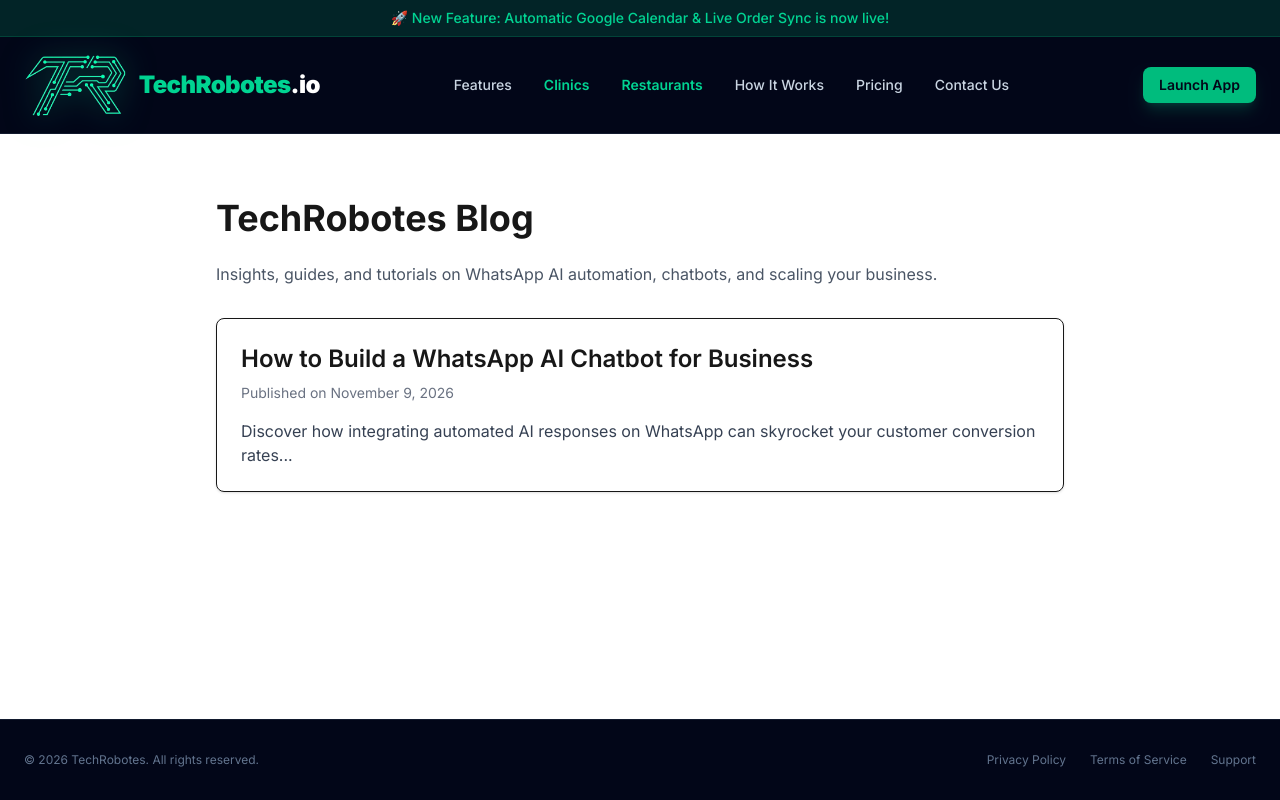
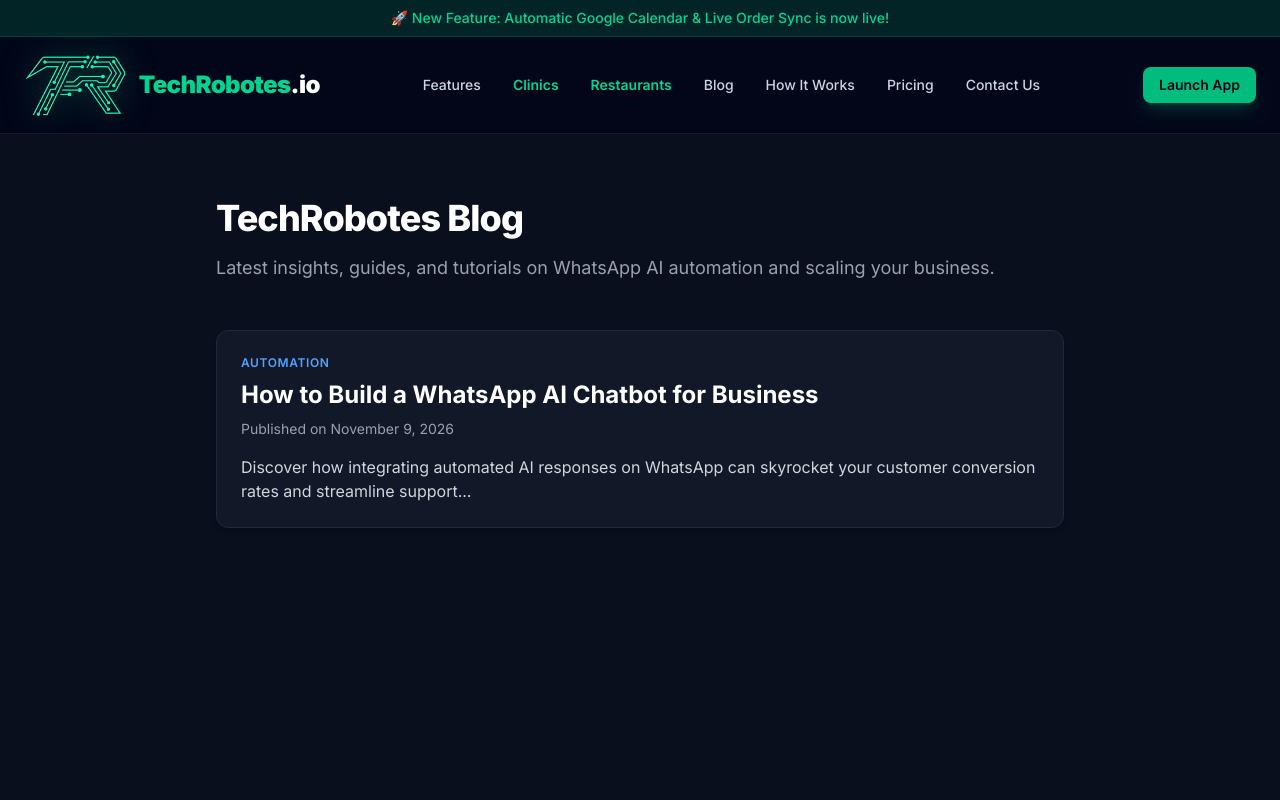
Before and after one commit to techrobotes/techrobotes-website, a Next.js app: page /blog in a window 1280 px wide. Shown: the top 800 px of the page. Built offline with nearby package versions, Linux system fonts and the light colour scheme.

Commit message:
Update blog page layout with clean heading and articles list

```diff
--- a/app/blog/page.tsx
+++ b/app/blog/page.tsx
@@ -1,23 +1,31 @@
 export default function BlogPage() {
   return (
-    <main className="max-w-4xl mx-auto px-6 py-16">
-      <h1 className="text-4xl font-bold mb-6">TechRobotes Blog</h1>
-      <p className="text-gray-600 mb-8">
-        Insights, guides, and tutorials on WhatsApp AI automation, chatbots, and scaling your business.
+    <div className="min-h-screen bg-[#0a0f1d] text-white flex flex-col justify-between">
+      {/* Main Content */}
+      <main className="max-w-4xl mx-auto px-6 py-16 w-full">
+        <h1 className="text-4xl font-extrabold mb-4 tracking-tight">TechRobotes Blog</h1>
+        <p className="text-gray-400 mb-12 text-lg">
+          Latest insights, guides, and tutorials on WhatsApp AI automation and scaling your business.
         </p>
+
         <div className="space-y-6">
-        <article className="p-6 border rounded-lg shadow-sm">
-          <h2 className="text-2xl font-semibold mb-2">
-            <a href="/blog/whatsapp-ai-automation-guide" className="hover:text-blue-600">
+          {/* Published Article 1 */}
+          <article className="p-6 border border-gray-800 bg-[#111827] rounded-xl shadow-md transition hover:border-gray-700">
+            <span className="text-xs font-semibold text-blue-400 uppercase tracking-wider mb-2 block">Automation</span>
+            <h2 className="text-2xl font-bold mb-2">
+              <a href="/blog/whatsapp-ai-automation-guide" className="hover:text-blue-400 transition-colors">
                 How to Build a WhatsApp AI Chatbot for Business
               </a>
             </h2>
-          <p className="text-gray-500 text-sm mb-4">Published on November 9, 2026</p>
-          <p className="text-gray-700">
-            Discover how integrating automated AI responses on WhatsApp can skyrocket your customer conversion rates...
+            <p className="text-gray-400 text-sm mb-4">Published on November 9, 2026</p>
+            <p className="text-gray-300">
+              Discover how integrating automated AI responses on WhatsApp can skyrocket your customer conversion rates and streamline support...
             </p>
           </article>
+
+          {/* Add more published articles here as you write them */}
         </div>
       </main>
+    </div>
   );
 }
--- a/app/layout.tsx
+++ b/app/layout.tsx
@@ -40,6 +40,7 @@ export default function RootLayout({
               <Link href="/features" className="hover:text-emerald-400 transition-colors">Features</Link>
               <Link href="/solutions/clinics" className="hover:text-emerald-400 transition-colors text-emerald-400 font-semibold">Clinics</Link>
               <Link href="/solutions/restaurants" className="hover:text-emerald-400 transition-colors text-emerald-400 font-semibold">Restaurants</Link>
+              <Link href="/blog" className="hover:text-emerald-400 transition-colors">Blog</Link>
               <Link href="/how-it-works" className="hover:text-emerald-400 transition-colors">How It Works</Link>
               <Link href="/pricing" className="hover:text-emerald-400 transition-colors">Pricing</Link>
               <Link href="/contact" className="hover:text-emerald-400 transition-colors">Contact Us</Link>
```
Lines whose indentation alone changed are shown as unchanged.
